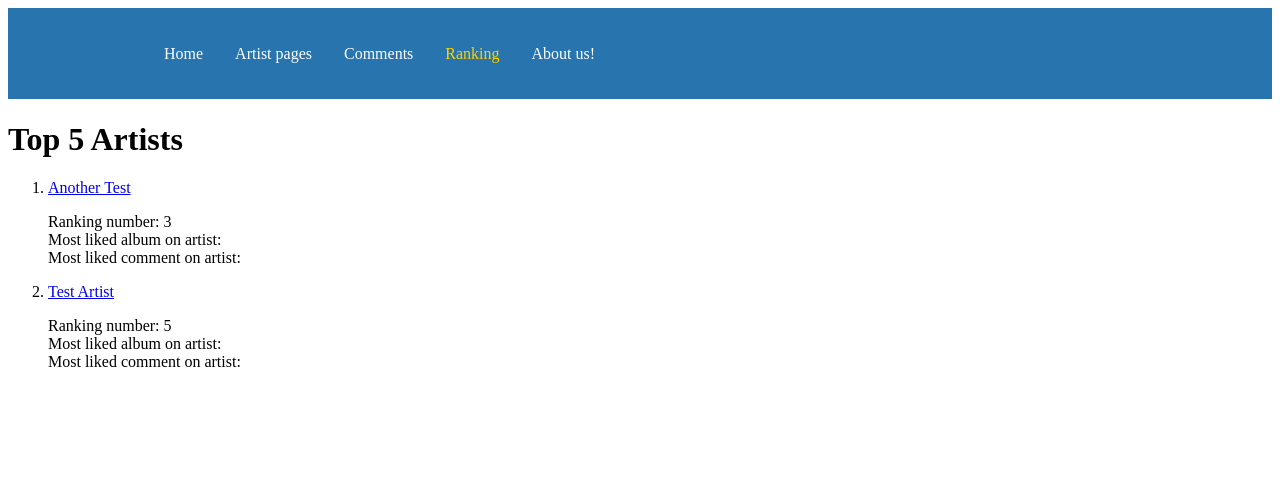
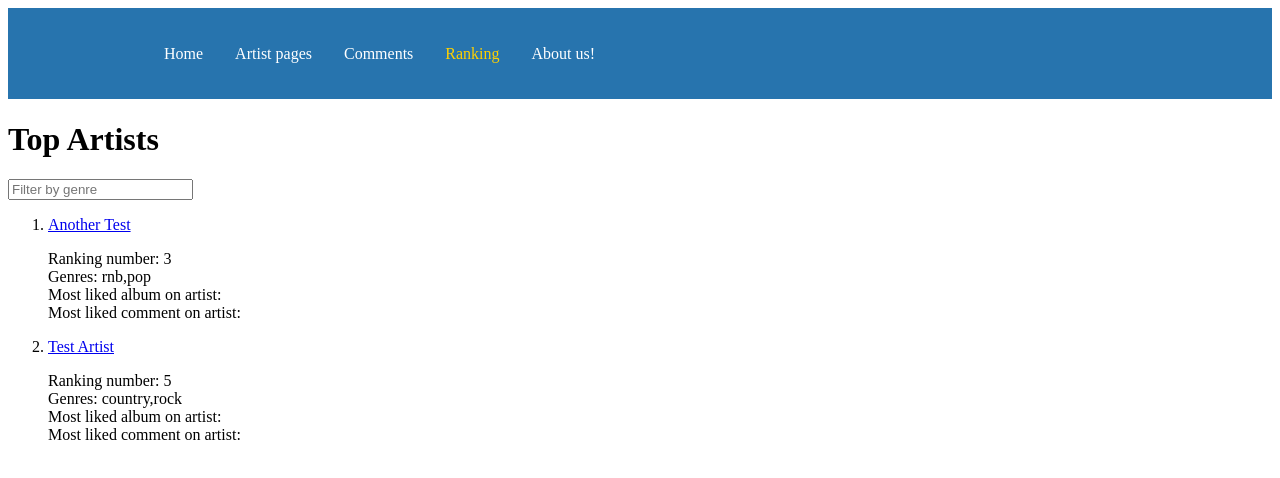
Before and after one commit to Powell-Cat-Fan-Club/CS-35L-Bruin-Tunes, a React (Create React App) app: page /list in a window 1280 px wide. Shown: the top 478 px of the page. Built offline with nearby package versions, Linux system fonts and the light colour scheme.

Commit message:
Started ability to filter by genre

```diff
--- a/src/pages/list.js
+++ b/src/pages/list.js
@@ -2,17 +2,14 @@
 import React from 'react';
 import { getArtists } from "./artist-data";
 import { useState } from 'react';
-import {
-  BrowserRouter as Router,
-  Switch,
-  Route,
-  Link
-} from "react-router-dom";
+import {useSearchParams, Link} from "react-router-dom";
+
 
 const List = () => {
 
   //Get artists
   let artists = getArtists();
+  let [searchParams, setSearchParams] = useSearchParams();
 
   //Sort artists by ranking
   let toSort = [].concat(artists);
@@ -22,22 +19,37 @@ const List = () => {
   //Function to display the list
   let displayRanking = () => {
     return (
-    <div><ol><nav>
+    <div>
+      <input placeholder="Filter by genre"
+      value={searchParams.get("filterAttr")  || ""}
+      onChange={(event) => {
+        let filterAttr = event.target.value;
+        if (filterAttr) {
+          setSearchParams( { filterAttr });
+        }
+        else {
+          setSearchParams({});
+        }
+      }}/>
+        <ol>
+          <nav>
           {toSort.map((artist) =>
             <li>
               <Link to={'/artists/' + artist.name}>{artist.name}</Link>
               <p>{'Ranking number: ' + artist.ranking}<br/>
+              {'Genres: ' + artist.genres} <br/>
               Most liked album on artist: <br/>
               Most liked comment on artist: </p>
             </li>
-        )}</nav>
+        )}
+          </nav>
         </ol>
     </div>
     )
   }
   return (
     <div>
-      <h1>Top 5 Artists</h1>
+      <h1>Top Artists</h1>
       {displayRanking()}
     </div>
   );
```
Lines whose indentation alone changed are shown as unchanged.
